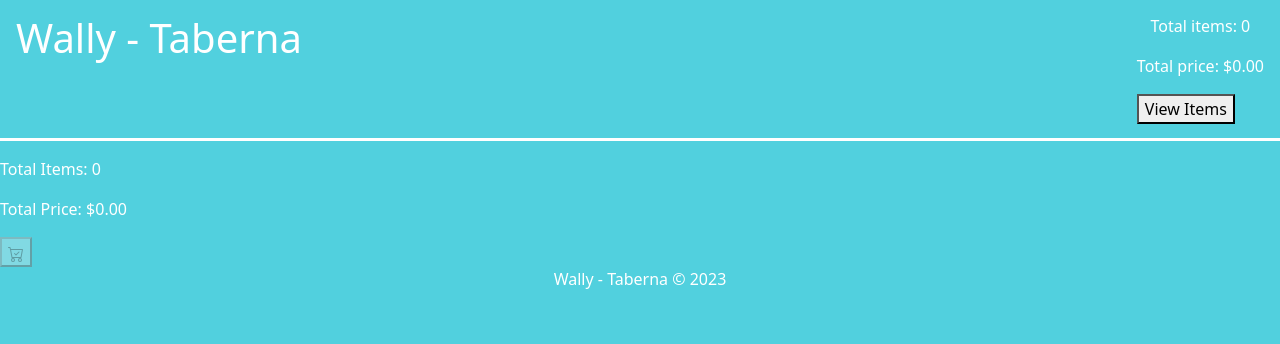
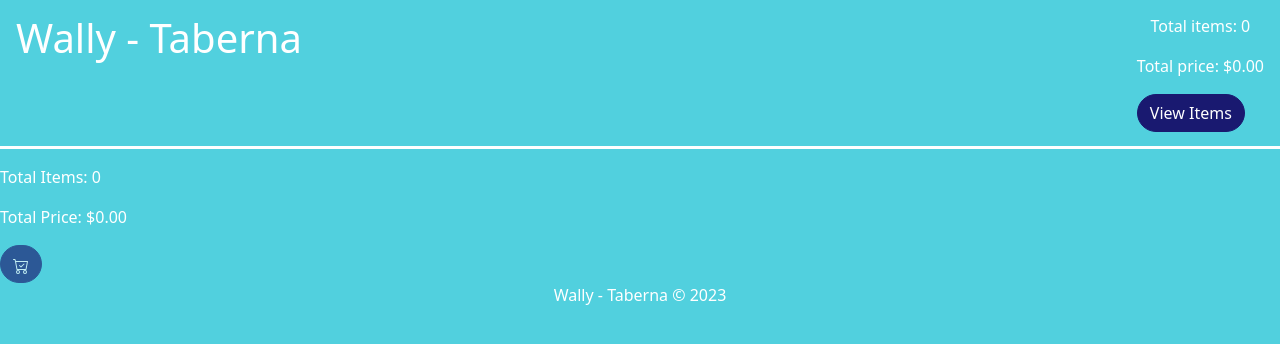
Before and after one commit to Walterhart/shopping-center, a React (Vite) app in the folder shopping-center/: page / in a window 1280 px wide. Both pictures are taken after a click on the button "View Cart". Shown: the top 344 px of the page. Built offline with nearby package versions, Linux system fonts and the light colour scheme; data requests are answered from the project's data file.

Commit message:
Add css to buttons for navbar and checkout

```diff
--- a/shopping-center/src/components/Cart.tsx
+++ b/shopping-center/src/components/Cart.tsx
@@ -31,7 +31,11 @@ function Cart() {
       <div className="cart--items">
         <p> Total Items: {totalItems}</p>
         <p>Total Price: {totalPrice}</p>
-        <button className="cart--btn" disabled={!totalItems} onClick={onSubmit}>
+        <button
+          className="btn rounded-pill btn-secondary"
+          disabled={!totalItems}
+          onClick={onSubmit}
+        >
           <BsCartCheck />
         </button>
       </div>
--- a/shopping-center/src/components/CartCheckout.tsx
+++ b/shopping-center/src/components/CartCheckout.tsx
@@ -80,7 +80,7 @@ const CartCheckout = ({ item, dispatch, REDUCER_ACTIONS }: Props) => {
         }).format(subtotal)}
       </div>
       <button
-        className="cart--button"
+        className="btn rounded-pill btn-secondary"
         title="Remove Item From Cart"
         onClick={onRemove}
       >
--- a/shopping-center/src/components/Item.tsx
+++ b/shopping-center/src/components/Item.tsx
@@ -59,7 +59,7 @@ const Item = ({
                 </p>
 
                 <button
-                  className="btn rounded-pill btn-secondary"
+                  className="btn rounded-pill btn-secondary "
                   onClick={onAddCart}
                 >
                   <BsCartPlus />
--- a/shopping-center/src/components/Navbar.tsx
+++ b/shopping-center/src/components/Navbar.tsx
@@ -1,25 +1,32 @@
-import React from 'react'
+import React from "react";
 
 type Props = {
-    viewCart: boolean,
-    setViewCart: React.Dispatch<React.SetStateAction<boolean>>
+  viewCart: boolean;
+  setViewCart: React.Dispatch<React.SetStateAction<boolean>>;
+};
+
+// navbar
+function Navbar({ viewCart, setViewCart }: Props) {
+  // button logic
+  // view cart or items base on click
+  const btn = viewCart ? (
+    <button
+      className="btn rounded-pill btn-secondary"
+      onClick={() => setViewCart(false)}
+    >
+      View Items
+    </button>
+  ) : (
+    <button
+      className="btn rounded-pill btn-secondary"
+      onClick={() => setViewCart(true)}
+    >
+      {" "}
+      View Cart
+    </button>
+  );
+
+  return <nav className="nav">{btn}</nav>;
 }
 
-// navbar
-function Navbar({viewCart, setViewCart} : Props) {
-
-    // button logic
-    // view cart or items base on click
-    const btn = viewCart ?
-    <button onClick={() => setViewCart(false)}>View Items</button>
-    :
-    <button onClick={() => setViewCart(true)}> View Cart</button>
-
-  return (
- <nav className="nav">
-    {btn}
- </nav>
-  )
-}
-
-export default Navbar
+export default Navbar;
```
